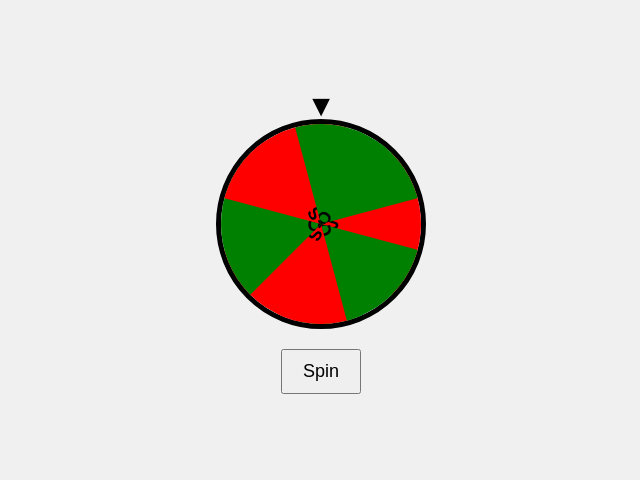
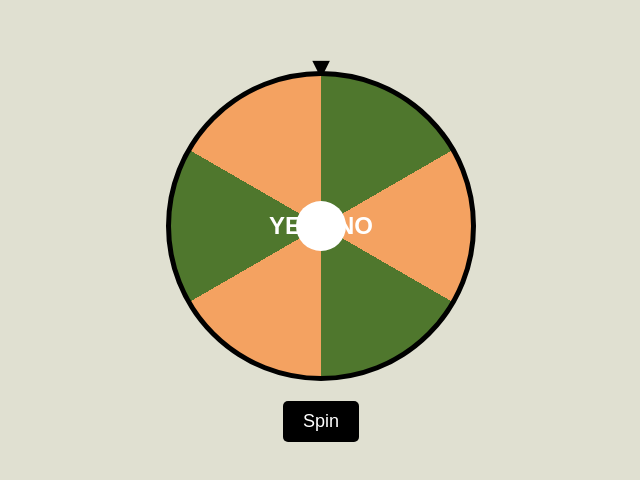
Before and after one commit to malorieiovino/yes-no-wheel, a plain HTML site: page index.html in a window 1280 px wide. Shown: the part 152-632 px from the top of the page, without its empty margins (319-959 px from the left). Drawn offline with Linux system fonts and the light colour scheme.

Commit message:
Update index.html

```diff
--- a/index.html
+++ b/index.html
@@ -11,51 +11,73 @@
             align-items: center;
             justify-content: center;
             height: 100vh;
-            background-color: #f0f0f0;
+            background-color: #e0e0d1;
             font-family: Arial, sans-serif;
         }
         .wheel-container {
             position: relative;
         }
         .wheel {
-            width: 200px;
-            height: 200px;
+            width: 300px;
+            height: 300px;
             border-radius: 50%;
             border: 5px solid black;
             position: relative;
             overflow: hidden;
             transition: transform 3s ease-out;
+            background: conic-gradient(
+                #4f772d 0deg 60deg,    /* YES - Green */
+                #f4a261 60deg 120deg,  /* NO - Orange */
+                #4f772d 120deg 180deg, /* YES - Green */
+                #f4a261 180deg 240deg, /* NO - Orange */
+                #4f772d 240deg 300deg, /* YES - Green */
+                #f4a261 300deg 360deg  /* NO - Orange */
+            );
         }
-        .segment {
+        .wheel:before {
+            content: "";
+            position: absolute;
+            top: 50%;
+            left: 50%;
+            transform: translate(-50%, -50%);
+            background-color: white;
+            border-radius: 50%;
+            width: 50px;
+            height: 50px;
+            z-index: 2;
+        }
+        .arrow {
+            position: absolute;
+            top: -20px;
+            left: 50%;
+            transform: translateX(-50%);
+            font-size: 30px;
+            color: black;
+        }
+        .wheel-text {
             position: absolute;
             width: 100%;
             height: 100%;
-            clip-path: polygon(50% 50%, 100% 0, 100% 100%);
             display: flex;
             align-items: center;
             justify-content: center;
-            font-size: 18px;
+            font-size: 24px;
             font-weight: bold;
-            transform-origin: center;
-        }
-        .yes1 { background-color: red; transform: rotate(0deg); }
-        .no1 { background-color: green; transform: rotate(60deg); }
-        .yes2 { background-color: red; transform: rotate(120deg); }
-        .no2 { background-color: green; transform: rotate(180deg); }
-        .yes3 { background-color: red; transform: rotate(240deg); }
-        .no3 { background-color: green; transform: rotate(300deg); }
-        .arrow {
-            position: absolute;
-            top: -30px;
-            left: 50%;
-            transform: translateX(-50%);
-            font-size: 30px;
+            text-transform: uppercase;
+            color: white;
         }
         button {
             margin-top: 20px;
             padding: 10px 20px;
             font-size: 18px;
             cursor: pointer;
+            background-color: black;
+            color: white;
+            border: none;
+            border-radius: 5px;
+        }
+        button:hover {
+            background-color: #333;
         }
     </style>
 </head>
@@ -63,12 +85,7 @@
     <div class="wheel-container">
         <div class="arrow">▼</div>
         <div class="wheel" id="wheel">
-            <div class="segment yes1">YES</div>
-            <div class="segment no1">NO</div>
-            <div class="segment yes2">YES</div>
-            <div class="segment no2">NO</div>
-            <div class="segment yes3">YES</div>
-            <div class="segment no3">NO</div>
+            <div class="wheel-text">YES / NO</div>
         </div>
     </div>
     <button onclick="spinWheel()">Spin</button>
```
